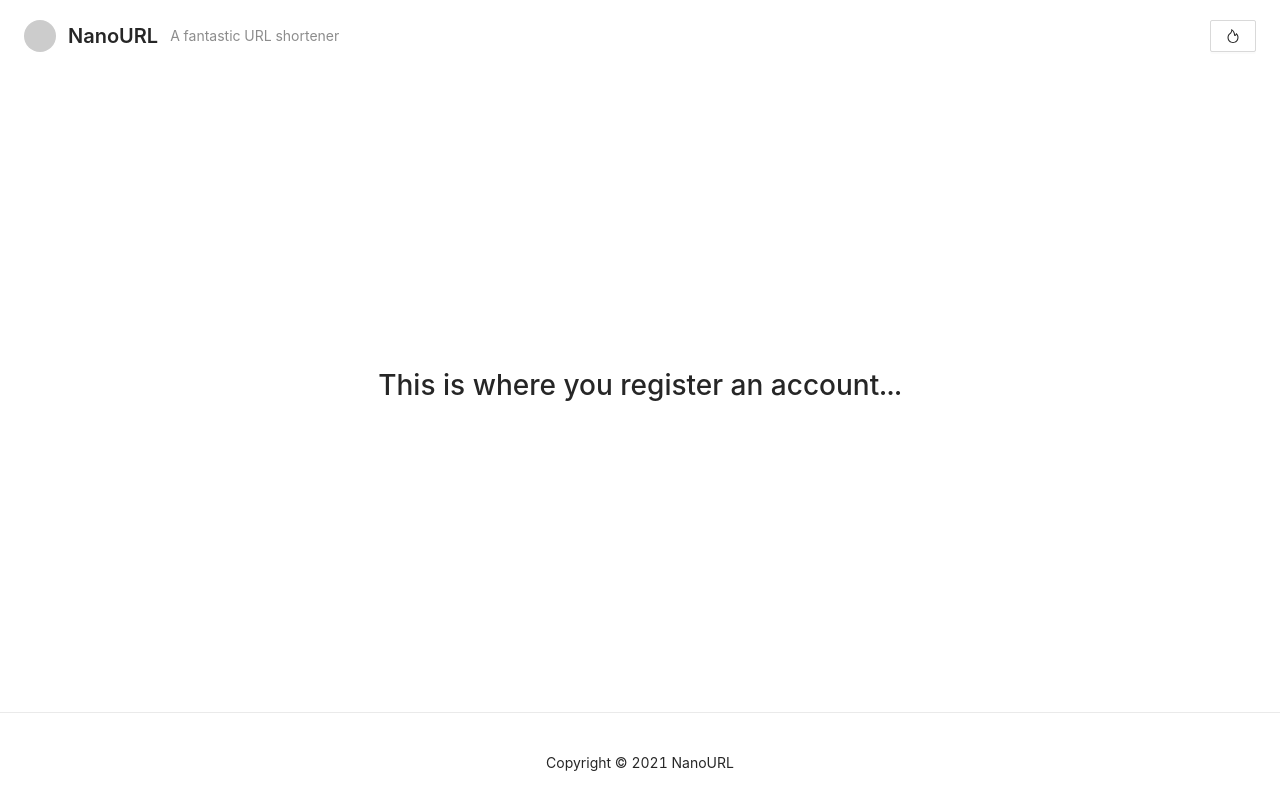
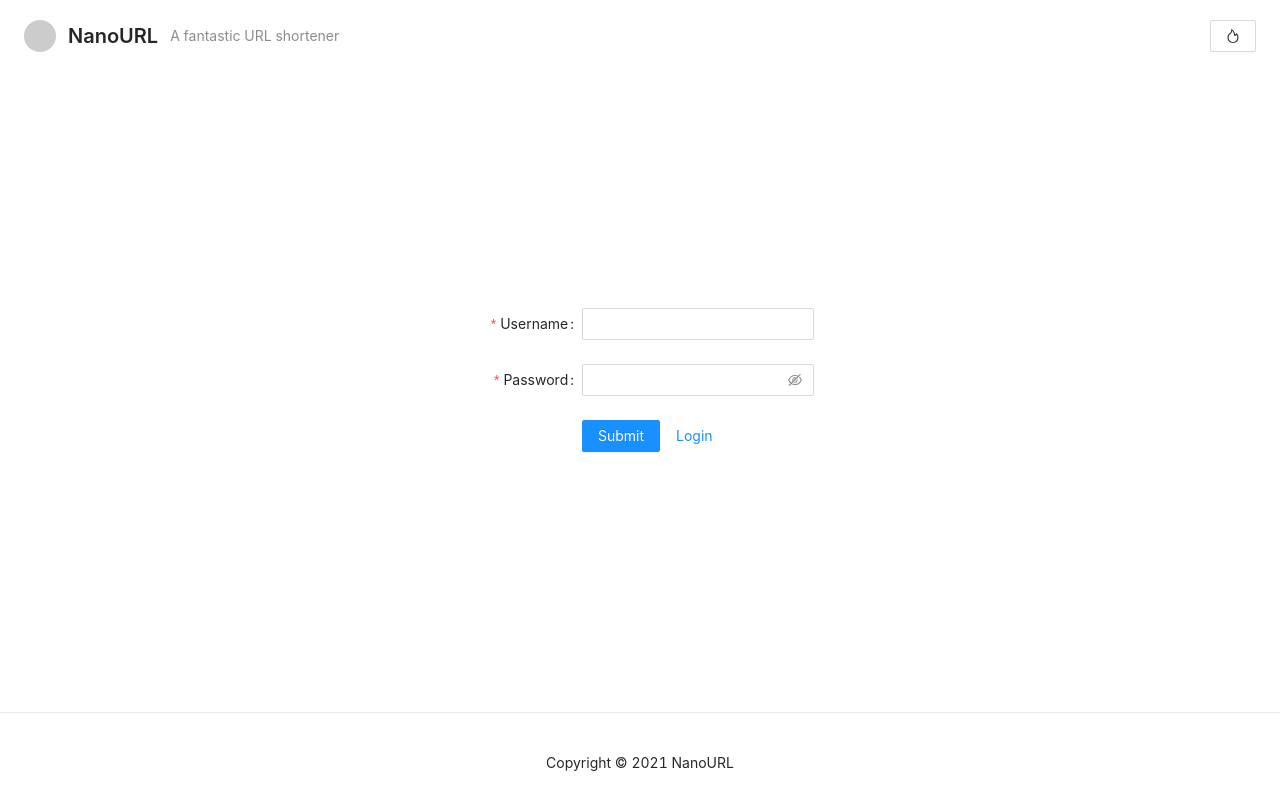
Before and after one commit to lirc572/nanourl, a Next.js app in the folder frontend/: page /app/register in a window 1280 px wide. Built offline with nearby package versions, Linux system fonts and the light colour scheme.

Commit message:
feat: update login and register page

```diff
--- a/frontend/package.json
+++ b/frontend/package.json
@@ -9,8 +9,10 @@
   },
   "dependencies": {
     "antd": "^4.15.5",
+    "axios": "^0.21.1",
     "next": "10.2.0",
     "react": "17.0.2",
-    "react-dom": "17.0.2"
+    "react-dom": "17.0.2",
+    "swr": "^0.5.6"
   }
 }
--- a/frontend/pages/register/index.js
+++ b/frontend/pages/register/index.js
@@ -1,3 +1,104 @@
+import { Form, Input, Button, Checkbox } from "antd";
+import { useRouter } from "next/router";
+import axios from "axios";
+
+async function registerAccount(username, password) {
+  try {
+    const res = await axios.post("http://localhost:5000/api/v1/register", {
+      username,
+      password,
+    });
+    return res;
+  } catch (error) {
+    if (axios.isAxiosError(error)) {
+      if (error.response) {
+        return error.response;
+      }
+    } else {
+      console.log(error);
+    }
+  }
+}
+
+const layout = {
+  labelCol: {
+    span: 8,
+  },
+  wrapperCol: {
+    span: 16,
+  },
+};
+const tailLayout = {
+  wrapperCol: {
+    offset: 8,
+    span: 16,
+  },
+};
+
 export default function RegisterPage() {
-    return <h1>This is where you register an account...</h1>
+  const router = useRouter();
+
+  const onLoginButtonClick = () => {
+    router.push("/login");
+  };
+
+  const onFinish = (values) => {
+    registerAccount(values.username, values.password).then((res) => {
+      if (!res) {
+        console.log("Stupid error");
+        return;
+      }
+      if (res.status == 204) {
+        router.push("/login");
+      } else {
+        console.log(res);
+      }
+    });
+  };
+
+  const onFinishFailed = (errorInfo) => {};
+
+  return (
+    <Form
+      {...layout}
+      name="basic"
+      onFinish={onFinish}
+      onFinishFailed={onFinishFailed}
+    >
+      <Form.Item
+        label="Username"
+        name="username"
+        rules={[
+          {
+            required: true,
+            message: "Please input your username!",
+          },
+        ]}
+      >
+        <Input />
+      </Form.Item>
+
+      <Form.Item
+        label="Password"
+        name="password"
+        rules={[
+          {
+            required: true,
+            message: "Please input your password!",
+          },
+        ]}
+      >
+        <Input.Password />
+      </Form.Item>
+
+      <Form.Item {...tailLayout}>
+        <Button type="primary" htmlType="submit">
+          Submit
+        </Button>
+        <Button type="link" htmlType="button" onClick={onLoginButtonClick}>
+          Login
+        </Button>
+      </Form.Item>
+    </Form>
+  );
 }
```
Also changed, not shown: frontend/pages/login/index.js (+109 -1 lines), 1 other file (tests, documents, lock files or other folders).
